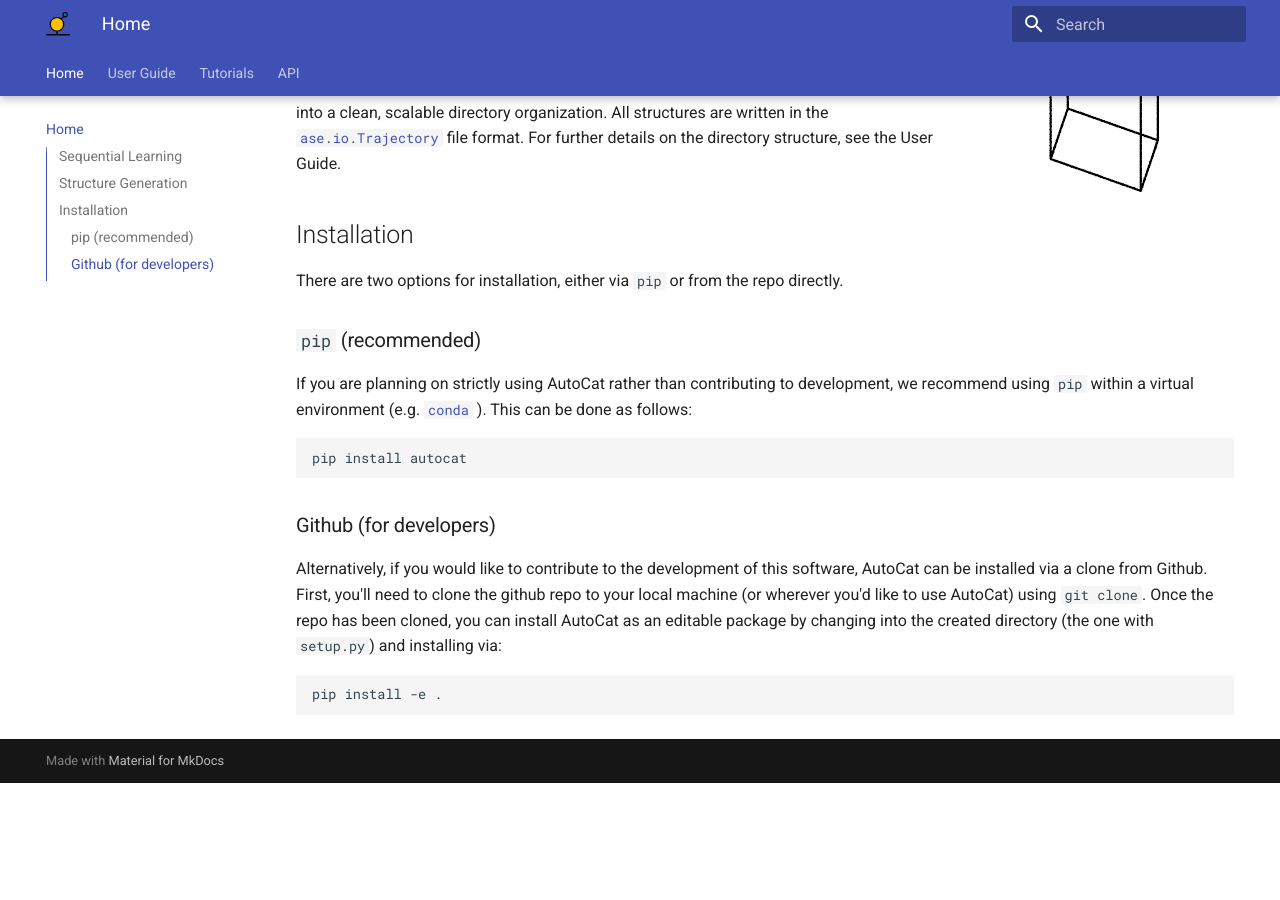
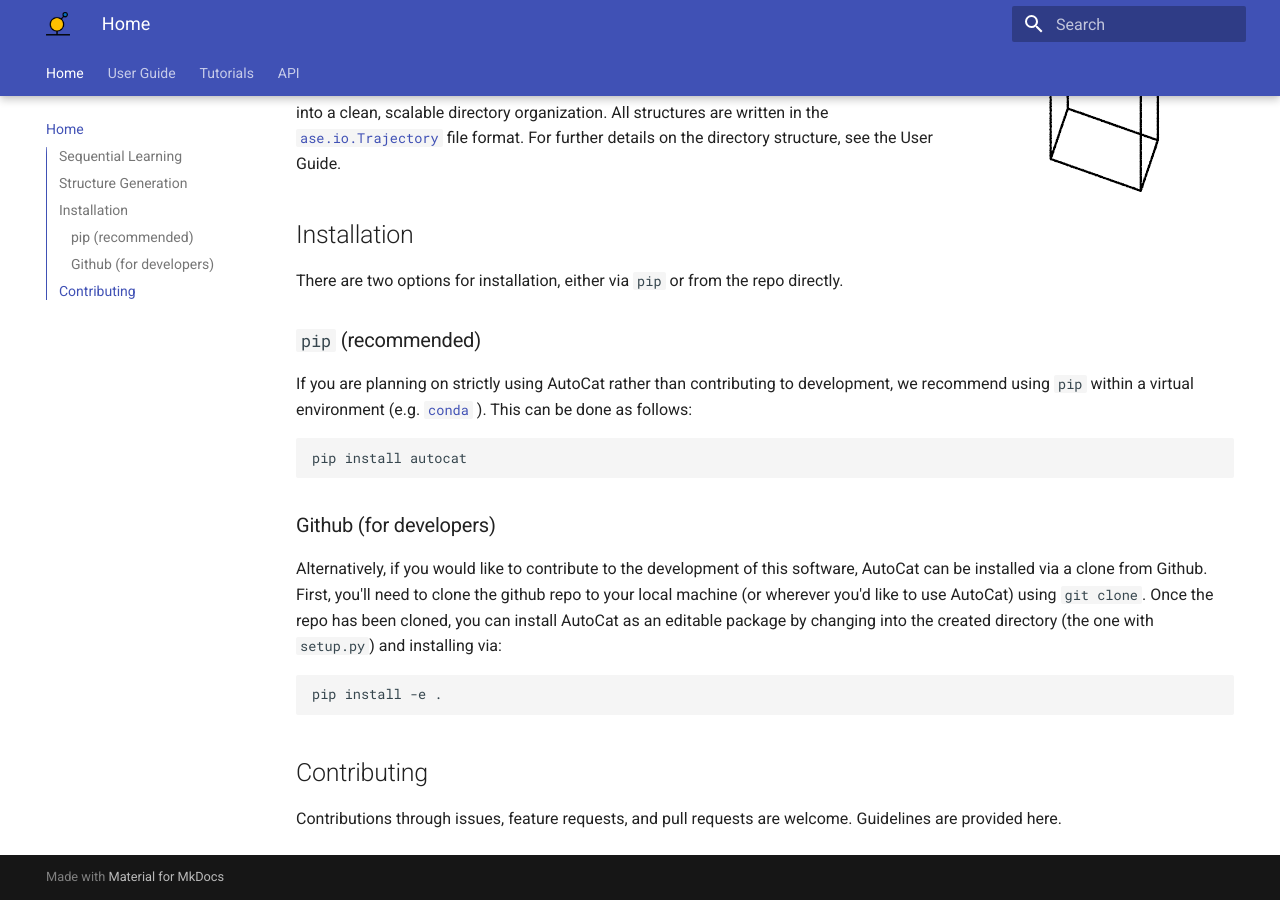
Before and after one commit to aced-differentiate/auto_cat, an MkDocs documentation site: the page built from docs/README.md, in a window 1280 px wide and 900 px high, scrolled down 1100 px. Built offline with MkDocs 1.6.1 and Material for MkDocs 9.7.7, drawn with Linux system fonts in a browser that asks for light colours; before the commit the page ends 1883 px from its top, so only the background shows below that.

Commit message:
make ref to contribution guidelines in readme

````diff
--- a/docs/README.md
+++ b/docs/README.md
@@ -85,3 +85,7 @@
 ```
 pip install -e .
 ```
+
+## Contributing
+Contributions through issues, feature requests, and pull requests are welcome.
+Guidelines are provided here.
````
Also changed, not shown: README.md (+3 -0 lines).
